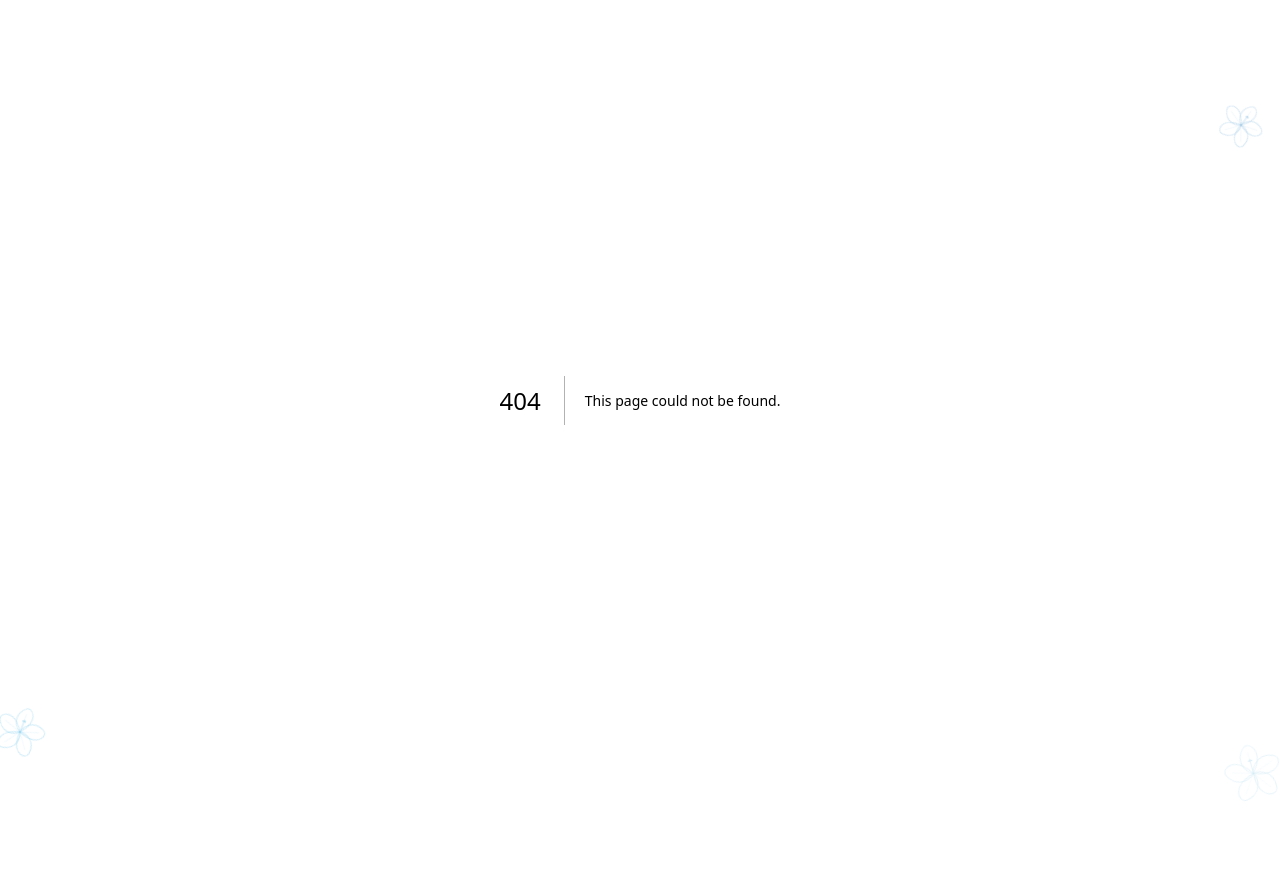
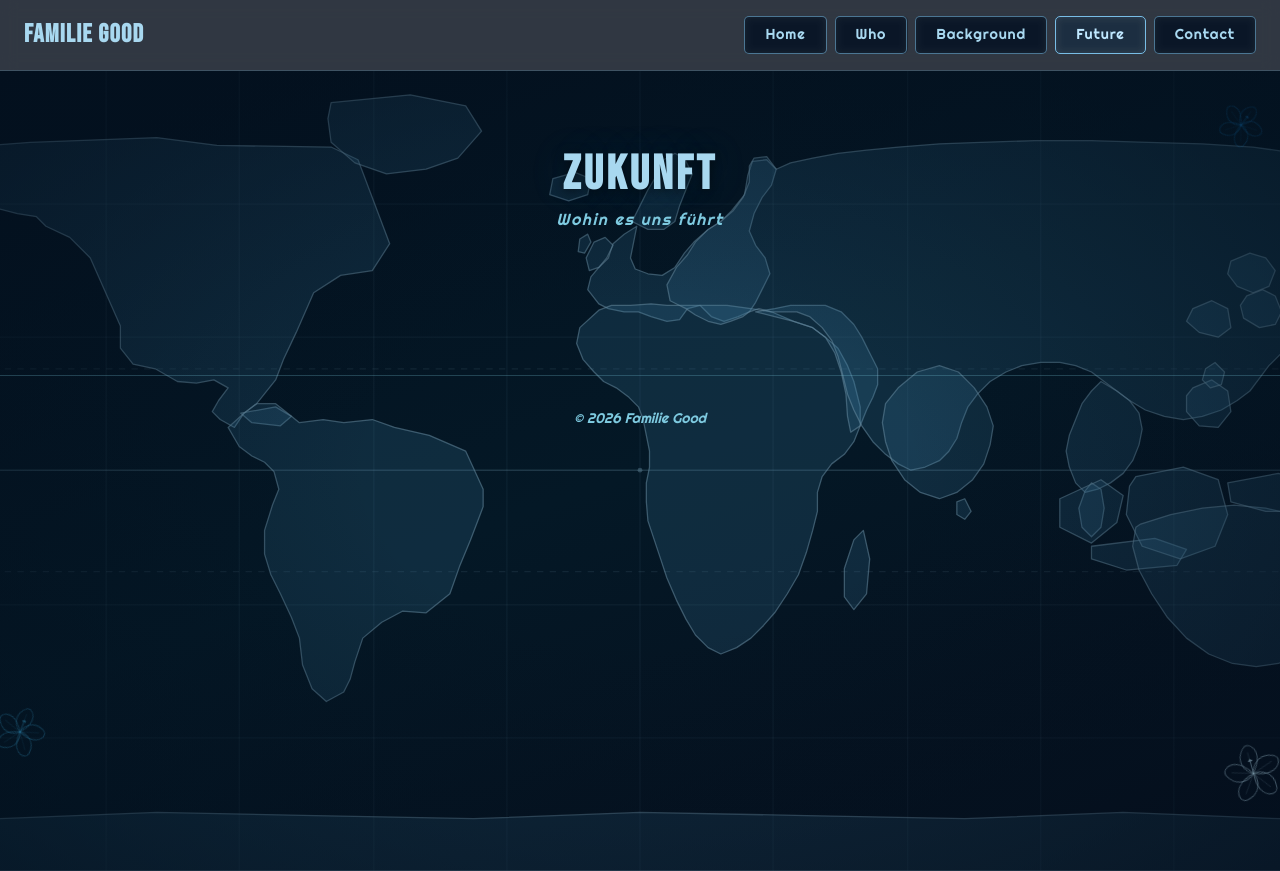
Before and after one commit to michaelgoodmels/good.li, a Next.js app: page /future in a window 1280 px wide. Before the commit this address had no page. Before the commit the page ends 800 px from the top, so only its background shows below. Built offline with nearby package versions, Linux system fonts and the light colour scheme.

Commit message:
update future with worldcard

```diff
--- /dev/null
+++ b/app/future/page.tsx
@@ -0,0 +1,121 @@
+import Link from "next/link";
+
+const navItems = [
+  { label: "Home",       href: "/"           },
+  { label: "Who",        href: "/who"        },
+  { label: "Background", href: "/background" },
+  { label: "Future",     href: "/future"     },
+  { label: "Contact",    href: "/contact"    },
+];
+
+export default function FuturePage() {
+  return (
+    <main>
+
+      {/* ── Header ── */}
+      <header
+        className="sticky top-0 z-50 flex flex-wrap items-center justify-between gap-4 px-6 py-4"
+        style={{
+          background: "rgba(5, 15, 30, 0.82)",
+          borderBottom: "1px solid rgba(120, 190, 230, 0.20)",
+          backdropFilter: "blur(8px)",
+          WebkitBackdropFilter: "blur(8px)",
+        }}
+      >
+        <Link
+          href="/"
+          className="font-black tracking-wider"
+          style={{
+            fontFamily: "var(--font-bebas), sans-serif",
+            fontSize: "1.6rem",
+            color: "#a8d8f0",
+            textDecoration: "none",
+          }}
+        >
+          Familie Good
+        </Link>
+
+        <nav className="flex flex-wrap gap-2" aria-label="Hauptnavigation">
+          {navItems.map((item) => (
+            <Link
+              key={item.label}
+              href={item.href}
+              className={`vintage-btn-hero${item.href === "/future" ? " active" : ""}`}
+            >
+              {item.label}
+            </Link>
+          ))}
+        </nav>
+      </header>
+
+      {/* ── World Map Background ── */}
+      <div
+        className="relative min-h-screen"
+        style={{
+          background: "linear-gradient(160deg, #03101e 0%, #041826 50%, #060e1c 100%)",
+        }}
+      >
+        {/* World map SVG background */}
+        <div
+          className="absolute inset-0 z-0"
+          style={{
+            backgroundImage: "url('/images/world-map.svg')",
+            backgroundSize: "cover",
+            backgroundPosition: "center center",
+            backgroundRepeat: "no-repeat",
+            opacity: 0.6,
+          }}
+        />
+
+        {/* Vignette overlay */}
+        <div
+          className="absolute inset-0 z-10"
+          style={{
+            background:
+              "radial-gradient(ellipse at center, transparent 30%, rgba(3,16,30,0.65) 100%)",
+          }}
+        />
+
+        {/* Content */}
+        <div className="relative z-20 mx-auto max-w-4xl px-6 py-20">
+
+          <h1
+            className="mb-2 text-center text-5xl font-black"
+            style={{
+              fontFamily: "var(--font-bebas), sans-serif",
+              color: "#a8d8f0",
+              letterSpacing: "0.07em",
+              textShadow: "0 2px 12px rgba(0,0,0,0.6), 0 0 40px rgba(91,184,232,0.15)",
+            }}
+          >
+            Zukunft
+          </h1>
+          <p
+            className="mb-16 text-center text-base italic tracking-widest"
+            style={{
+              color: "#7ecae0",
+              fontFamily: "var(--font-righteous), sans-serif",
+            }}
+          >
+            Wohin es uns führt
+          </p>
+
+        </div>
+
+        {/* ── Footer ── */}
+        <footer
+          className="relative z-20 py-8 text-center text-sm"
+          style={{
+            color: "#7ecae0",
+            borderTop: "1px solid rgba(126,202,224,0.25)",
+            fontFamily: "var(--font-righteous), sans-serif",
+            fontStyle: "italic",
+          }}
+        >
+          © {new Date().getFullYear()} Familie Good
+        </footer>
+      </div>
+
+    </main>
+  );
+}
```
Also changed, not shown: public/images/world-map.svg (added).
